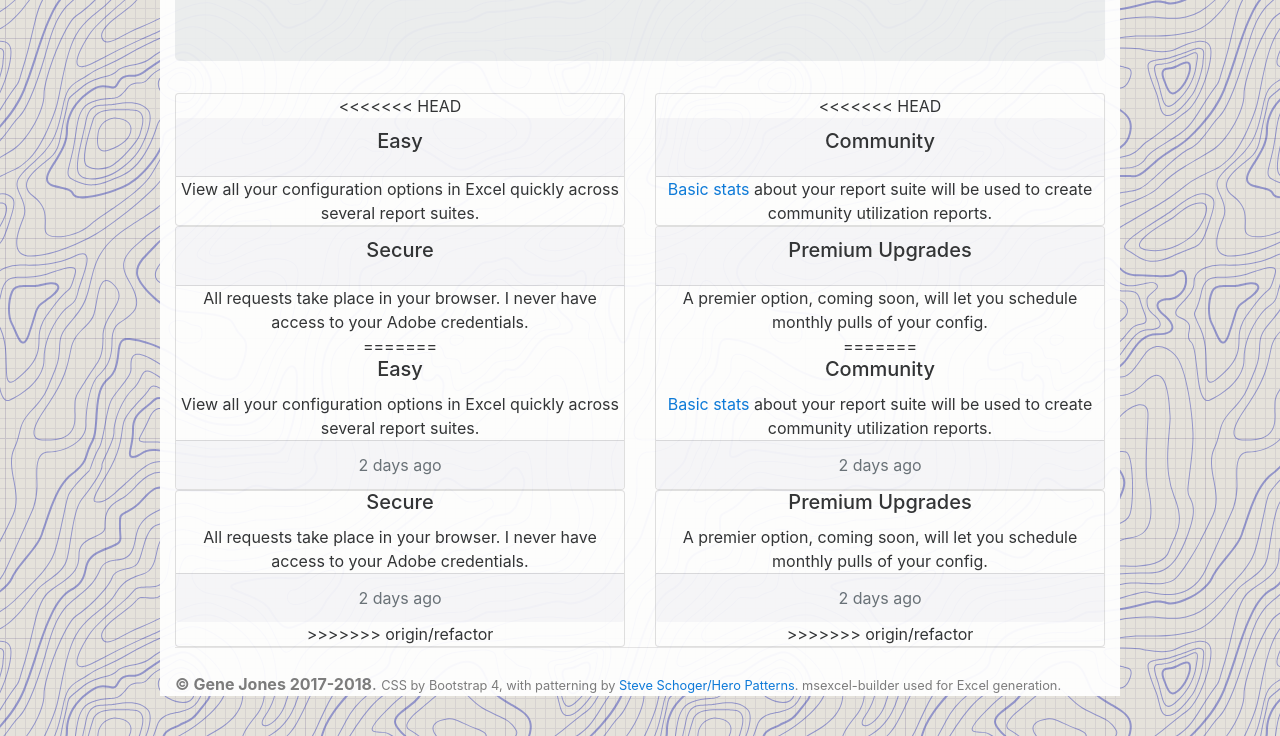
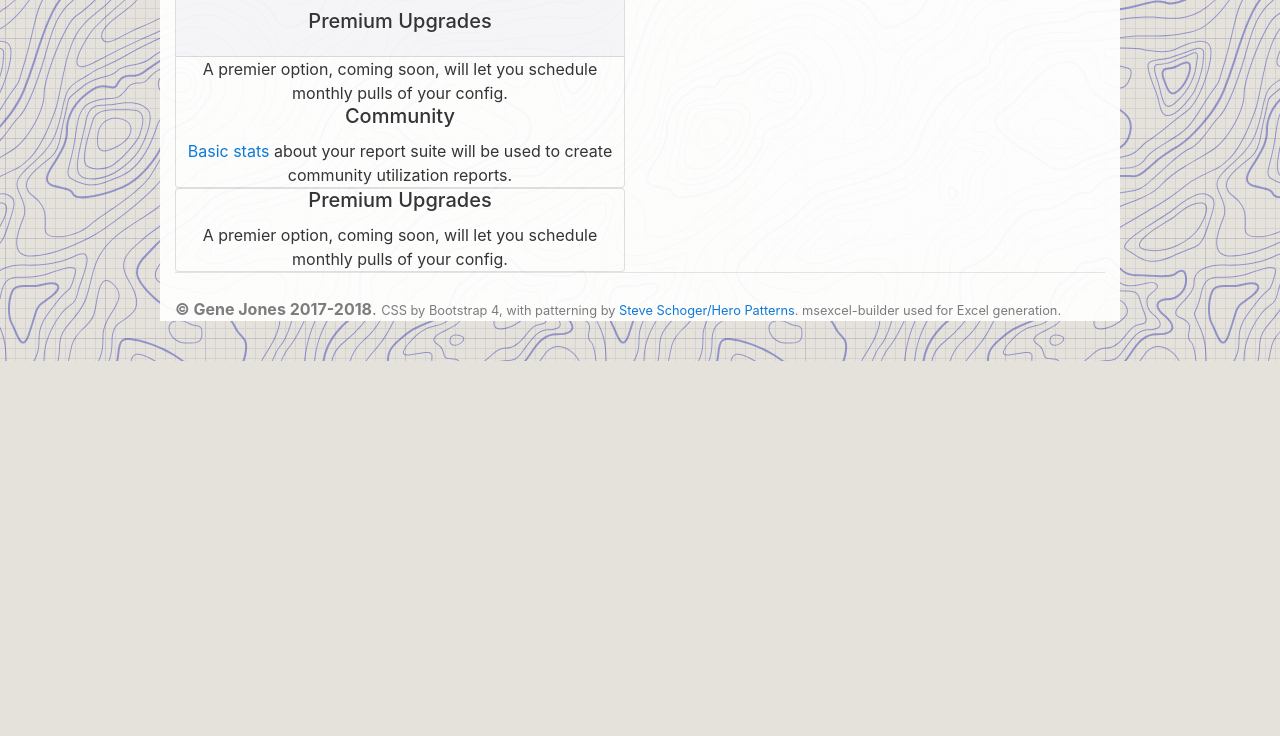
Before and after one commit to genejones/reportsuites.com, a website: page index.html in a window 1280 px wide. Shown: the part 767-1503 px from the top of the page. After the commit the page ends 1128 px from the top, so only its background shows below. Drawn offline with nearby package versions, Linux system fonts and the light colour scheme.

Commit message:
cleanups

```diff
--- a/client-handler.js
+++ b/client-handler.js
@@ -1,12 +1,9 @@
 "use strict";
 exports.__esModule = true;
-//var $ = require("jquery");
-//var jQuery = $;
 var wsse = require('wsse');
 var request = require('browser-request');
 var excel = require('./excel-handler.js');
 var handlebars = require('handlebars/runtime')["default"];
-var Handlebars = handlebars;
 var RSID_selection_template = require('./select_rsid.handlebars');
 var progressDisplay = require('./progress-display.handlebars');
 var crypto = require('pbkdf2');
--- a/index.html
+++ b/index.html
@@ -61,17 +61,6 @@
 
 	<div class="jumbotron">
 		<div class="row">
-<<<<<<< HEAD
-=======
-			<!--
-			<div class="col-lg-6">
-				<i class="far fa-compass fa-3x"></i>
-				<h5 class="display-5">Lost in your eVars?</h5>
-				<p class="lead">Export <mark>all</mark> your reportsuite configs to Excel.</p>
-				<a class="btn btn-outline-success" href="export.html" data-toggle="modal" role="button">Let's do this!</a>
-			</div>
-			-->
->>>>>>> origin/refactor
 			<div class="col-lg-6">
 				<div class="card">
 					<div class="card-header">
@@ -96,62 +85,12 @@
 					</div>
 				</div>
 			</div>
-<<<<<<< HEAD
-=======
-			<!--
-			<div class="col-lg-6">
-				<i class="far fa-tachometer-alt fa-3x"></i>
-				<h5 class="display-5">Grade your config</h5>
-				<p class="lead">Find out how to improve your reportsuite!</p>
-				<a class="btn btn-outline-danger disabled" href="grader.html" data-toggle="modal" role="button">Coming soon</a>
-			</div>
-			-->
->>>>>>> origin/refactor
 		</div>
 	</div>
 
 	<div class="row marketing">
 	<div class="col-lg-6">
 		<div class="card text-center">
-<<<<<<< HEAD
-		<div class="card-header">
-			<h5 class="card-title">Easy</h5>
-		</div>
-		<div class="card-body">
-			<p class="card-text">View all your configuration options in Excel quickly across several report suites.</p>
-		</div>
-		</div>
-		<div class="card text-center">
-			<div class="card-header">
-				<h5 class="card-title">Secure</h5>
-			</div>
-		  <div class="card-body">
-			<p class="card-text">All requests take place in your browser. I never have access to your Adobe credentials.</p>
-		  </div>
-=======
-		  <div class="card-body">
-			<h5 class="card-title">Easy</h5>
-			<p class="card-text">View all your configuration options in Excel quickly across several report suites.</p>
-		  </div>
-		  <div class="card-footer text-muted">
-			2 days ago
-		  </div>
-		</div>
-		<div class="card text-center">
-		  <div class="card-body">
-			<h5 class="card-title">Secure</h5>
-			<p class="card-text">All requests take place in your browser. I never have access to your Adobe credentials.</p>
-		  </div>
-		  <div class="card-footer text-muted">
-			2 days ago
-		  </div>
->>>>>>> origin/refactor
-		</div>
-	</div>
-
-	<div class="col-lg-6">
-		<div class="card text-center">
-<<<<<<< HEAD
 			<div class="card-header">
 				<h5 class="card-title">Community</h5>
 			</div>
@@ -166,13 +105,9 @@
 		  <div class="card-body">
 			<p class="card-text">A premier option, coming soon, will let you schedule monthly pulls of your config.</p>
 		  </div>
-=======
 		  <div class="card-body">
 			<h5 class="card-title">Community</h5>
 			<p class="card-text"><a href="#" data-toggle="modal" data-target="#information-collected">Basic stats</a> about your report suite will be used to create community utilization reports.</p>
-		  </div>
-		  <div class="card-footer text-muted">
-			2 days ago
 		  </div>
 		</div>
 		<div class="card text-center">
@@ -180,10 +115,6 @@
 			<h5 class="card-title">Premium Upgrades</h5>
 			<p class="card-text">A premier option, coming soon, will let you schedule monthly pulls of your config.</p>
 		  </div>
-		  <div class="card-footer text-muted">
-			2 days ago
-		  </div>
->>>>>>> origin/refactor
 		</div>
 	</div>
 	</div>
```
